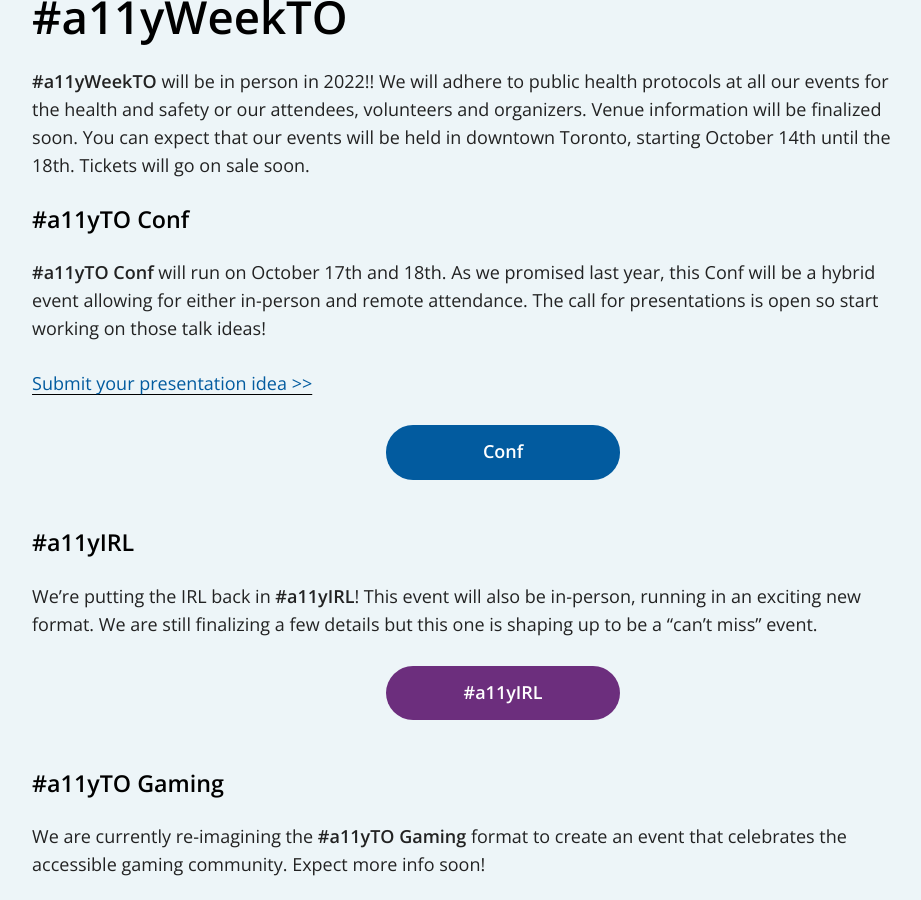
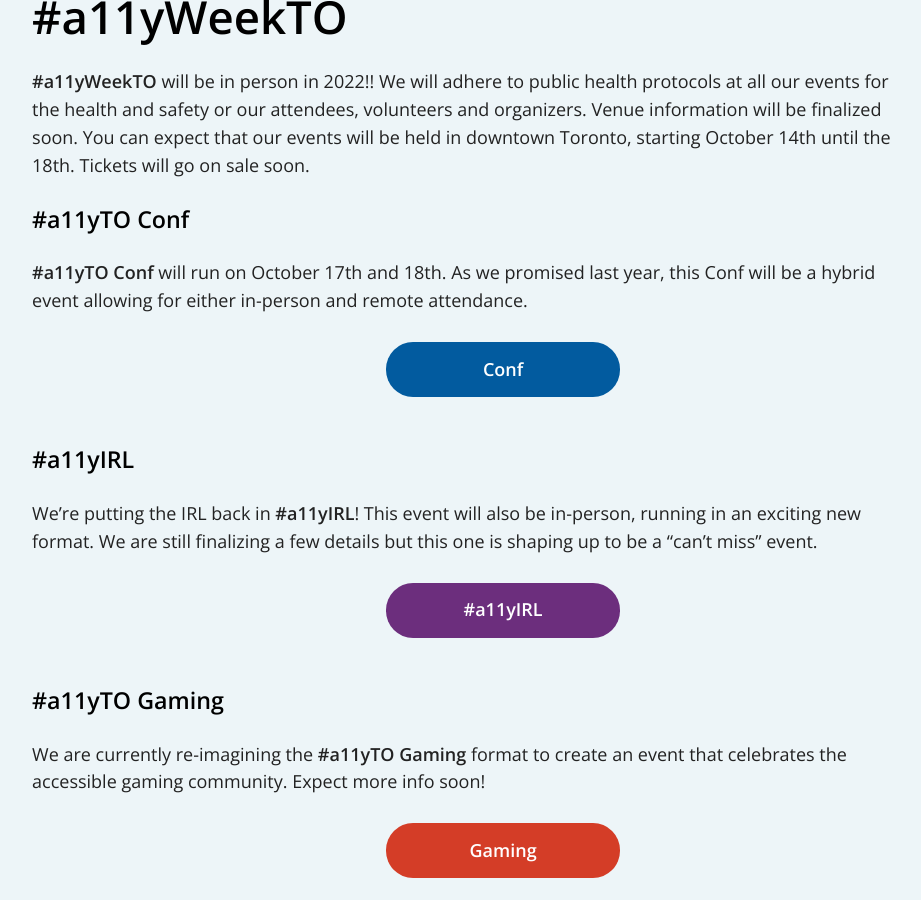
Before and after one commit to a11yTO/A11yTO-Main, a Jekyll site: the page built from index.html, in a window 1280 px wide and 900 px high, scrolled down 913 px. Shown: the whole window, without its empty margins (172-1093 px from the left). Built offline with Jekyll 4.4.1, drawn with Linux system fonts in a browser that asks for light colours.

Commit message:
Update copy: remove Conf call for presentations

```diff
--- a/index.html
+++ b/index.html
@@ -30,8 +30,7 @@
 <p><strong>#a11yWeekTO</strong> will be in person in 2022!! We will adhere to public health protocols at all our events for the health and safety or our attendees, volunteers and organizers. Venue information will be finalized soon. You can expect that our events will be held in downtown Toronto, starting October 14th until the 18th. Tickets will go on sale soon.</p>
 
 <h4 class="sub-head">#a11yTO Conf</h4>
-<p><strong>#a11yTO Conf</strong> will run on October 17th and 18th. As we promised last year, this Conf will be a hybrid event allowing for either in-person and remote attendance. The call for presentations is open so start working on those talk ideas!</p>
-<p><a href="https://forms.office.com/pages/responsepage.aspx?id=lr_F6AkPt0uYDn-aFzHN_nKHQVP5uABDvBS9pn2upFZUMlpBRjk5OUhaN1k4M1BPMDVKT1ZCTVVGSyQlQCN0PWcu">Submit your presentation idea >></a></p>
+<p><strong>#a11yTO Conf</strong> will run on October 17th and 18th. As we promised last year, this Conf will be a hybrid event allowing for either in-person and remote attendance.</p>
 <ul class="branded-events">
   <li>
     <a class="conf" href="https://conf.a11yto.com/" rel="external">Conf</a>
```
